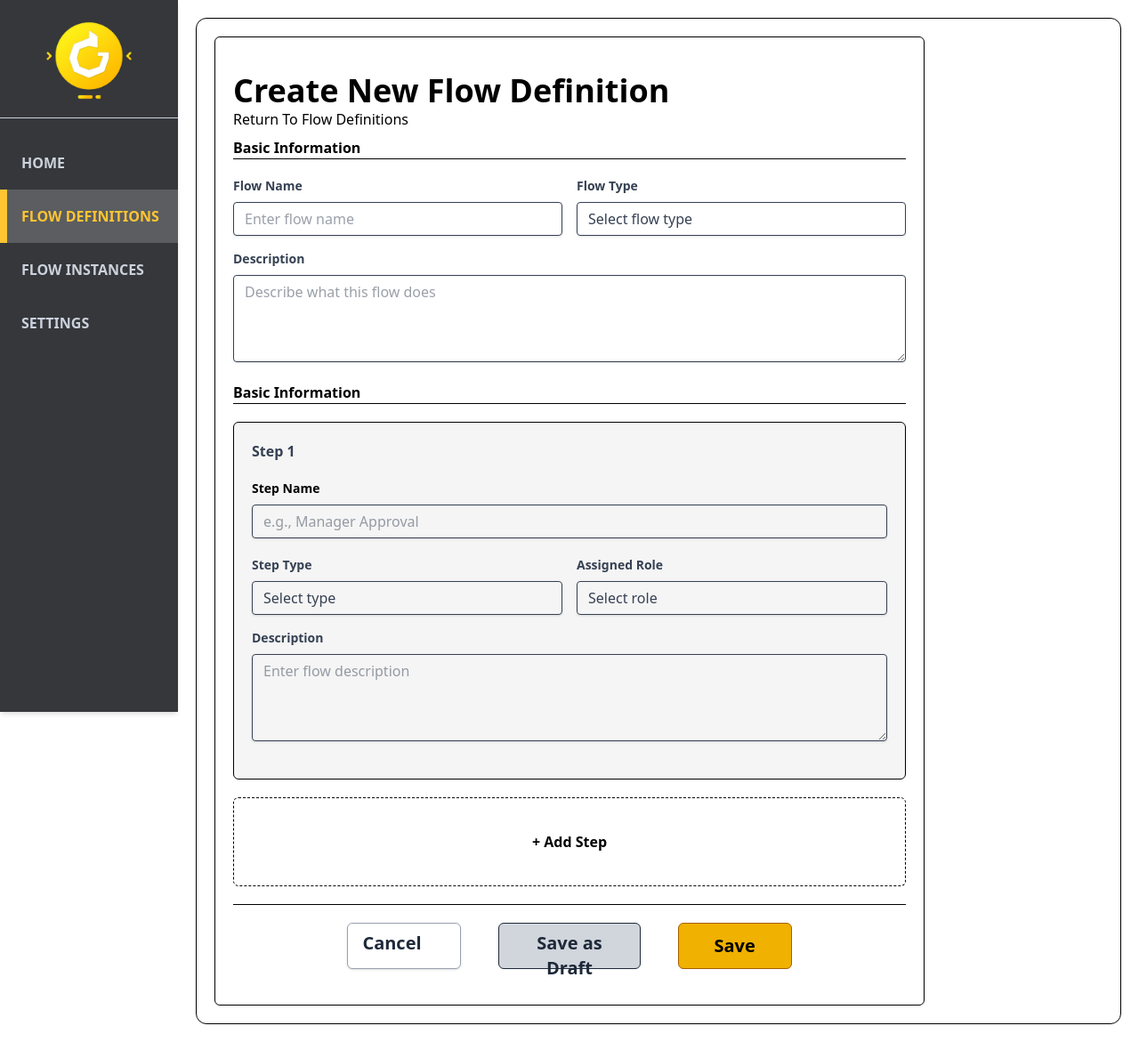
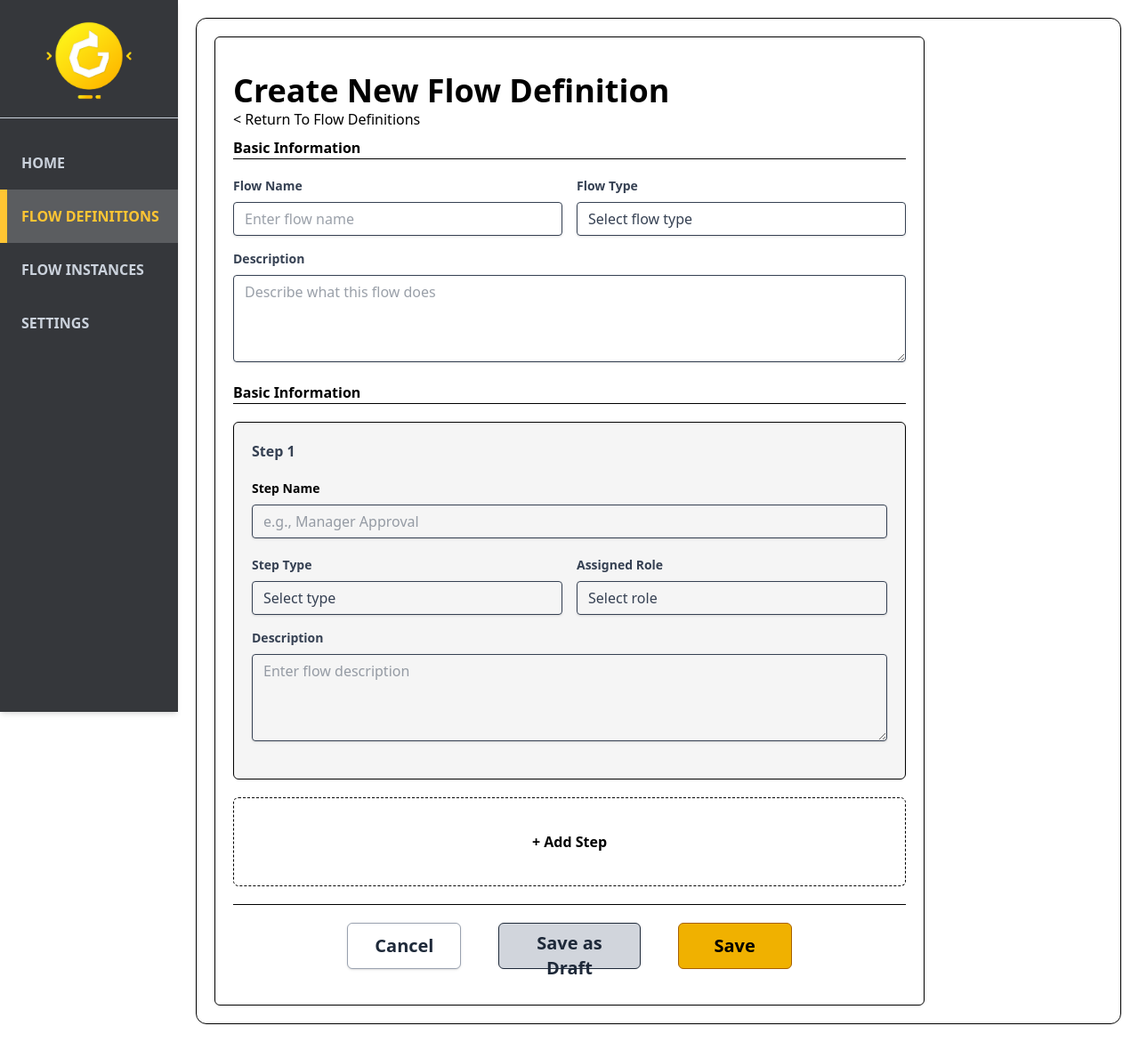
Before and after one commit to ZakariaShahruri/buildbase-dynamic-flow-engine, a Vue app: page /flow-definitions/new in a window 1280 px wide. Shown: the whole page at 89% size. Built offline with nearby package versions, Linux system fonts and the light colour scheme.

Commit message:
Fix: Cancel text centered in button, arrow added to return from the flow def form

```diff
--- a/src/views/FlowDefinitionForm.vue
+++ b/src/views/FlowDefinitionForm.vue
@@ -6,7 +6,7 @@
     <div class="rounded-md border p-5">
         <h1 class="font-extrabold text-4xl pt-5">Create New Flow Definition</h1>
         <RouterLink to="/flow-definitions" class="flex items-center justify-between mb-2">
-            Return To Flow Definitions
+            &lt; Return To Flow Definitions
         </RouterLink>
         <p class="font-bold ">Basic Information</p>
         <hr>
@@ -113,7 +113,7 @@
         </a>
         <hr class="mt-5">
         <div class="p-5 flex justify-center gap-[2.6rem]">
-            <RouterLink to="/flow-definitions" class="bg-white hover:bg-gray-200 text-gray-800 font-semibold py-2 px-4 border border-gray-400 rounded-md shadow h-13 w-32 text-xl">
+            <RouterLink to="/flow-definitions" class="bg-white hover:bg-gray-200 text-gray-800 font-semibold py-2 px-4 border border-gray-400 rounded-md shadow h-13 w-32 text-xl flex items-center justify-center">
                 Cancel
             </RouterLink>
             <button class="bg-gray-300 hover:bg-gray-400 text-gray-800 font-bold py-2 px-4 border border-black-700 rounded-md h-13 w-40 text-xl">
```
